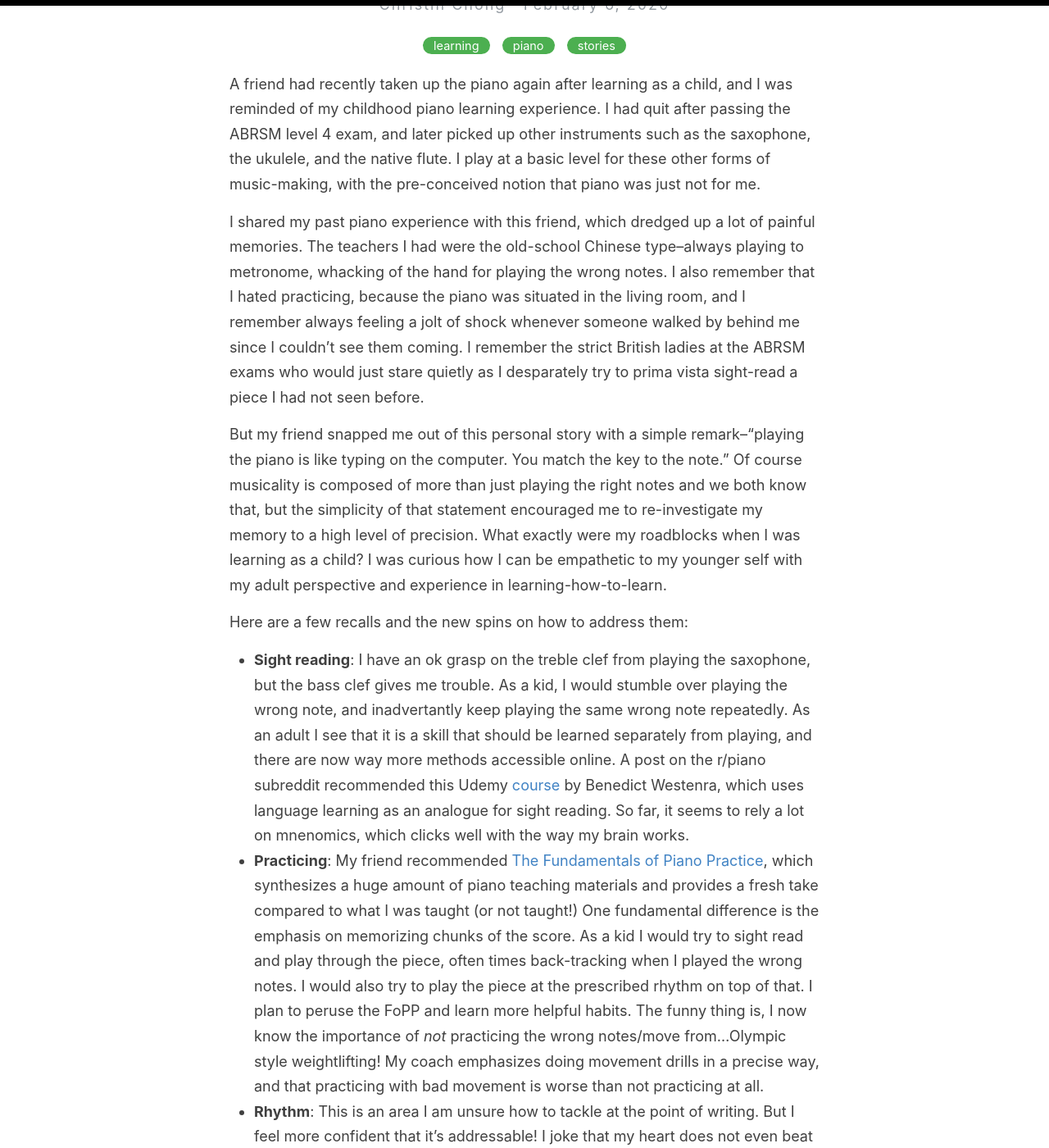
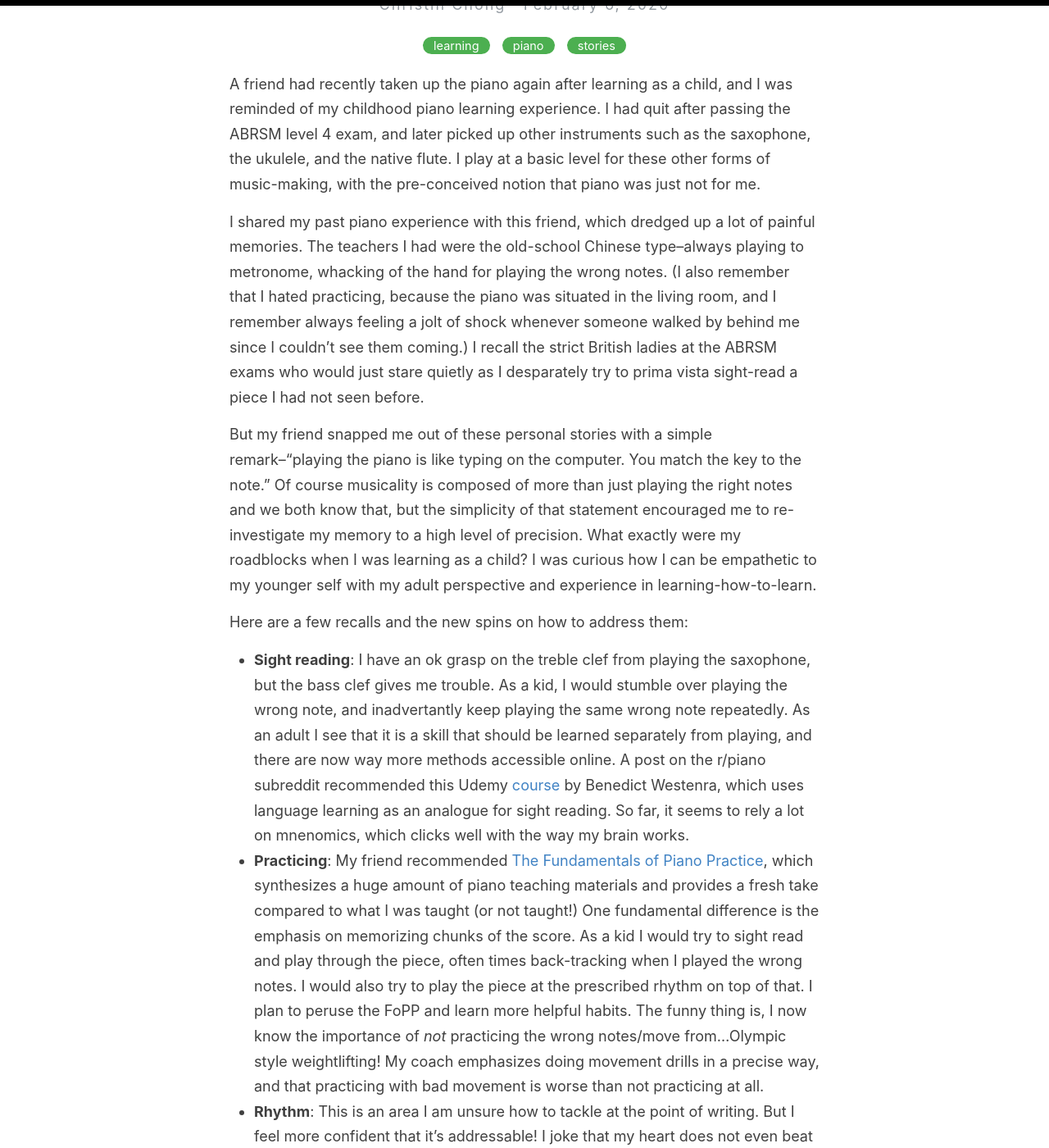
Before and after one commit to codestin/codestin.github.io, a Jekyll site: the page built from _posts/2020-02-06-Relearning-Childhood-Lessons.md, in a window 1280 px wide and 1400 px high, scrolled down 201 px. Shown: the whole window at 82% size. Built offline with Jekyll 4.4.1, drawn with Linux system fonts in a browser that asks for light colours; comment, search, counter and statistics services are not loaded; some of the changed text lies outside the part shown.

Commit message:
Update 2020-02-06-Relearning-Childhood-Lessons.md

```diff
--- a/_posts/2020-02-06-Relearning-Childhood-Lessons.md
+++ b/_posts/2020-02-06-Relearning-Childhood-Lessons.md
@@ -4,12 +4,11 @@
 author: christin
 categories: [learning, piano, stories]
 ---
-
 A friend had recently taken up the piano again after learning as a child, and I was reminded of my childhood piano learning experience. I had quit after passing the ABRSM level 4 exam, and later picked up other instruments such as the saxophone, the ukulele, and the native flute. I play at a basic level for these other forms of music-making, with the pre-conceived notion that piano was just not for me.
 
-I shared my past piano experience with this friend, which dredged up a lot of painful memories. The teachers I had were the old-school Chinese type--always playing to metronome, whacking of the hand for playing the wrong notes. I also remember that I hated practicing, because the piano was situated in the living room, and I remember always feeling a jolt of shock whenever someone walked by behind me since I couldn't see them coming. I remember the strict British ladies at the ABRSM exams who would just stare quietly as I desparately try to prima vista sight-read a piece I had not seen before.
+I shared my past piano experience with this friend, which dredged up a lot of painful memories. The teachers I had were the old-school Chinese type--always playing to metronome, whacking of the hand for playing the wrong notes. (I also remember that I hated practicing, because the piano was situated in the living room, and I remember always feeling a jolt of shock whenever someone walked by behind me since I couldn't see them coming.) I recall the strict British ladies at the ABRSM exams who would just stare quietly as I desparately try to prima vista sight-read a piece I had not seen before.
 
-But my friend snapped me out of this personal story with a simple remark--"playing the piano is like typing on the computer. You match the key to the note." Of course musicality is composed of more than just playing the right notes and we both know that, but the simplicity of that statement encouraged me to re-investigate my memory to a high level of precision. What exactly were my roadblocks when I was learning as a child? I was curious how I can be empathetic to my younger self with my adult perspective and experience in learning-how-to-learn.
+But my friend snapped me out of these personal stories with a simple remark--"playing the piano is like typing on the computer. You match the key to the note." Of course musicality is composed of more than just playing the right notes and we both know that, but the simplicity of that statement encouraged me to re-investigate my memory to a high level of precision. What exactly were my roadblocks when I was learning as a child? I was curious how I can be empathetic to my younger self with my adult perspective and experience in learning-how-to-learn.
 
 Here are a few recalls and the new spins on how to address them:
 
@@ -17,4 +16,4 @@
 - **Practicing**: My friend recommended [The Fundamentals of Piano Practice](https://pianopractice.org), which synthesizes a huge amount of piano teaching materials and provides a fresh take compared to what I was taught (or not taught!) One fundamental difference is the emphasis on memorizing chunks of the score. As a kid I would try to sight read and play through the piece, often times back-tracking when I played the wrong notes. I would also try to play the piece at the prescribed rhythm on top of that. I plan to peruse the FoPP and learn more helpful habits. The funny thing is, I now know the importance of *not* practicing the wrong notes/move from...Olympic style weightlifting! My coach emphasizes doing movement drills in a precise way, and that practicing with bad movement is worse than not practicing at all.
 - **Rhythm**: This is an area I am unsure how to tackle at the point of writing. But I feel more confident that it's addressable! I joke that my heart does not even beat regularly like most people. Let me know if you have any thoughts on learning rhythm.
 
-Please reach out and let me know your thoughts on re-learning as an adult. Is there a skill you had as a child that you were convinced you were bad at learning? Can we tell a new story about it together?
+If you are like me and wrestle with the idea that "it's too late" to learn a motor-based skill such as the piano, here's a humorous [shitpost](https://us.reddit.com/r/piano/comments/30f8ob/is_it_too_late_to_start_playing/) on r/piano to snap us out of it. Please reach out and let me know your thoughts on re-learning as an adult. Is there a skill you tried to pick up as a child with personal stories that can be retold?
```
